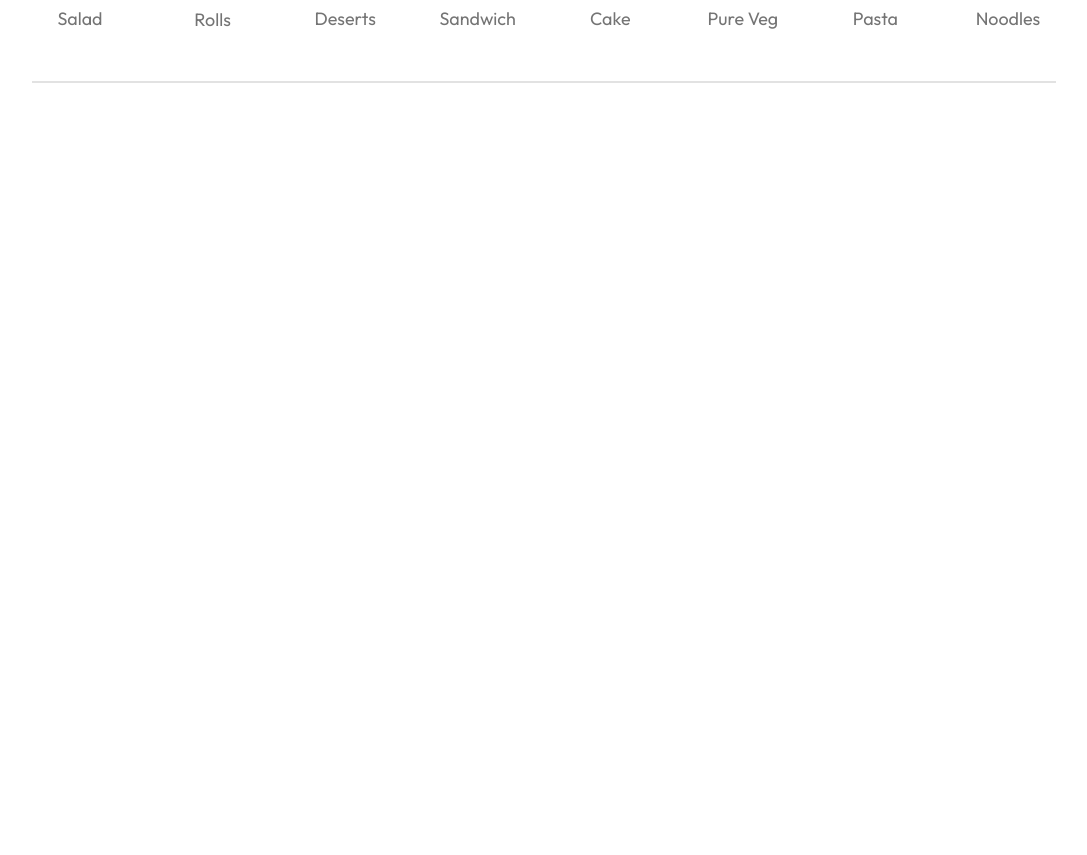
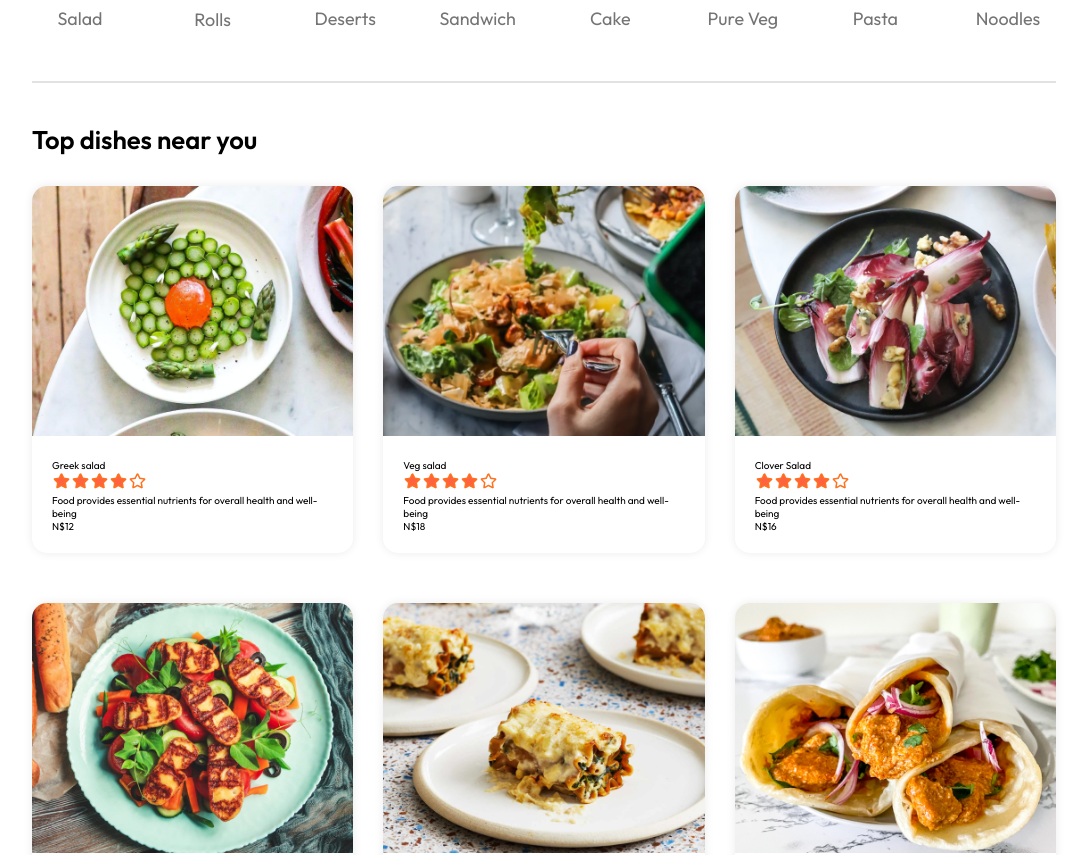
Before and after one commit to elifas-starboy/food-management-system, a React (Vite) app in the folder frontend/: page / in a window 1280 px wide. Shown: the part 820-1675 px from the top of the page, without its empty margins (96-1183 px from the left). Before the commit the page ends 913 px from the top, so only its background shows below. Built offline with nearby package versions, Linux system fonts and the light colour scheme.

Commit message:
fear(ui): Add menu card
refactor: Add FoodItem component

```diff
--- a/frontend/src/components/FoodDisplay/FoodDisplay.css
+++ b/frontend/src/components/FoodDisplay/FoodDisplay.css
@@ -0,0 +1,16 @@
+.food-display {
+    margin-top: 3rem;
+}
+
+.food-display h2 {
+    font-size: max(2vw, 2.4rem);
+    font-weight: 600;
+}
+
+.food-display-list {
+    display: grid;
+    grid-template-columns: repeat(auto-fill, minmax(24rem, 1fr));
+    margin-top: 3rem;
+    gap: 3rem;
+    row-gap: 5rem;
+}
--- a/frontend/src/components/FoodDisplay/FoodDisplay.jsx
+++ b/frontend/src/components/FoodDisplay/FoodDisplay.jsx
@@ -1,9 +1,20 @@
+import { useContext } from 'react';
 import './FoodDisplay.css';
+import { StoreContext } from '../../context/StoreContext.jsx';
+import FoodItem from '../FoodItem/FoodItem.jsx';
 
-function FoodDisplay() {
+function FoodDisplay({category}) {
+
+    const {food_list} = useContext(StoreContext)
+
   return (
-        <div>
-
+        <div className='food-display' id='food-display'>
+            <h2>Top dishes near you</h2>
+            <div className="food-display-list">
+                {food_list.map((item, index) => {
+                    return <FoodItem key={index} id={item._id} name={item.name} description={item.description} price={item.price} image={item.image} />
+                })}
+            </div>
         </div>
     );
 }
--- /dev/null
+++ b/frontend/src/components/FoodItem/FoodItem.css
@@ -0,0 +1,17 @@
+.food-item {
+    width: 100%;
+    margin: auto;
+    border-radius: 15px;
+    box-shadow: 0 0 10px #00000015;
+    transition: 0.3s;
+    animation: fadeIn 1s;
+}
+
+.food-item-image {
+    width: 100%;
+    border-radius: 15px 15px 0 0;
+}
+
+.food-item-info {
+    padding: 2rem;
+}
--- /dev/null
+++ b/frontend/src/components/FoodItem/FoodItem.jsx
@@ -0,0 +1,23 @@
+import { assets } from "../../assets/assets";
+import "./FoodItem.css";
+
+function FoodItem({id, name, price, description, image}) {
+    return (
+        <div className="food-item">
+            <div className="food-item-container">
+                <img className="food-item-image" src={image} alt="Food Image" />
+            </div>
+            <div className="food-item-info">
+                <div className="food-item-name-rating">
+                    <p>{name}</p>
+                    <img src={assets.rating_starts} alt="Rating starts" />
+                </div>
+                <p className="food-item-desc">{description}</p>
+                <p className="food-item-price">N${price}</p>
+            </div>
+
+        </div>
+    )
+}
+
+export default FoodItem;
--- a/frontend/src/pages/Home/Home.jsx
+++ b/frontend/src/pages/Home/Home.jsx
@@ -2,6 +2,7 @@ import './Home.css';
 import Header from '../../components/Header/Header';
 import ExploreMenu from '../../components/ExploreMenu/ExploreMenu';
 import { useState } from 'react';
+import FoodDisplay from '../../components/FoodDisplay/FoodDisplay';
 
 function Home() {
 
@@ -11,6 +12,7 @@ function Home() {
         <div>
             <Header/>
             <ExploreMenu category={category} setCategory={setCategory}/>
+            <FoodDisplay category={category}/>
         </div>
     );
 }
```
